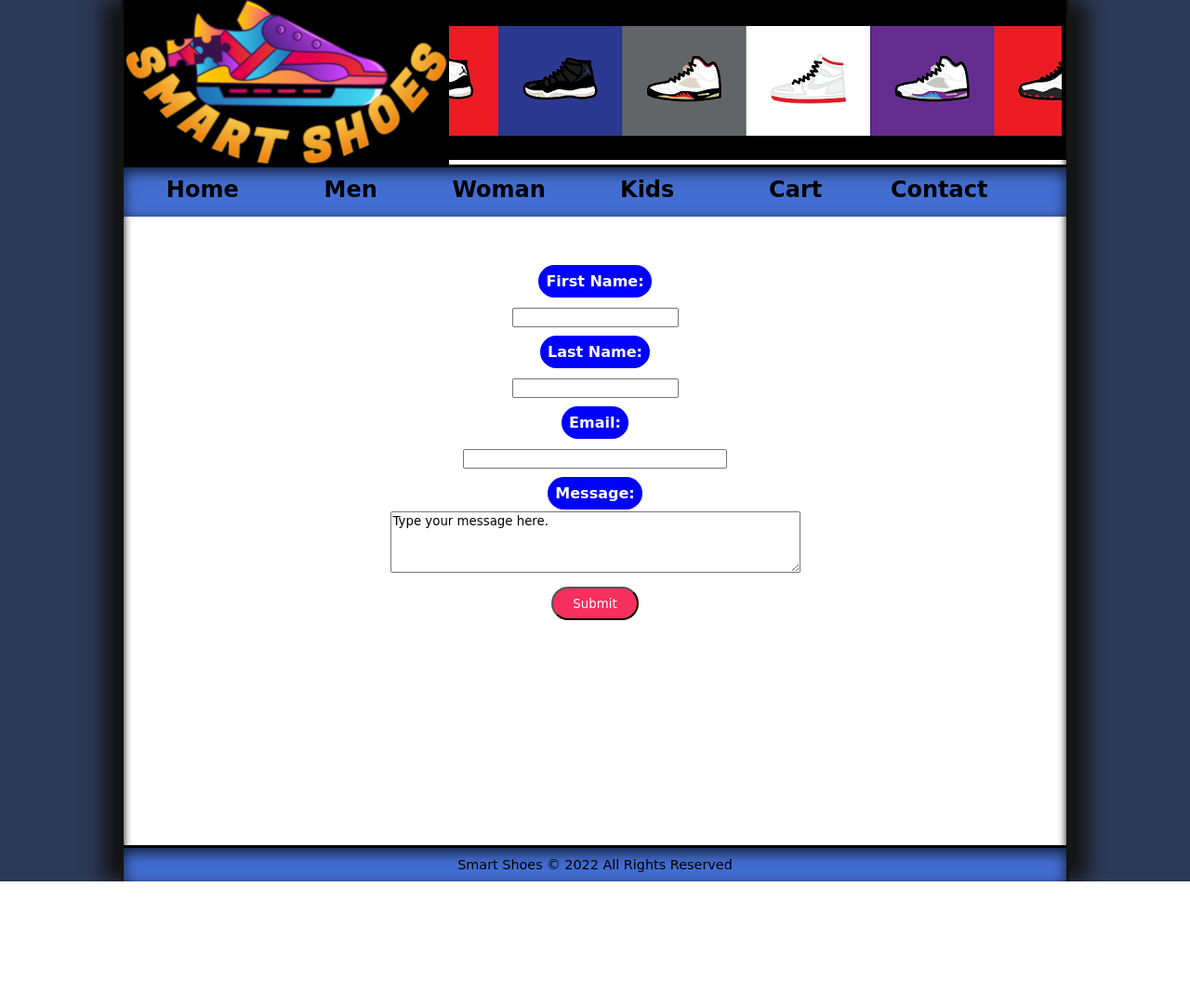
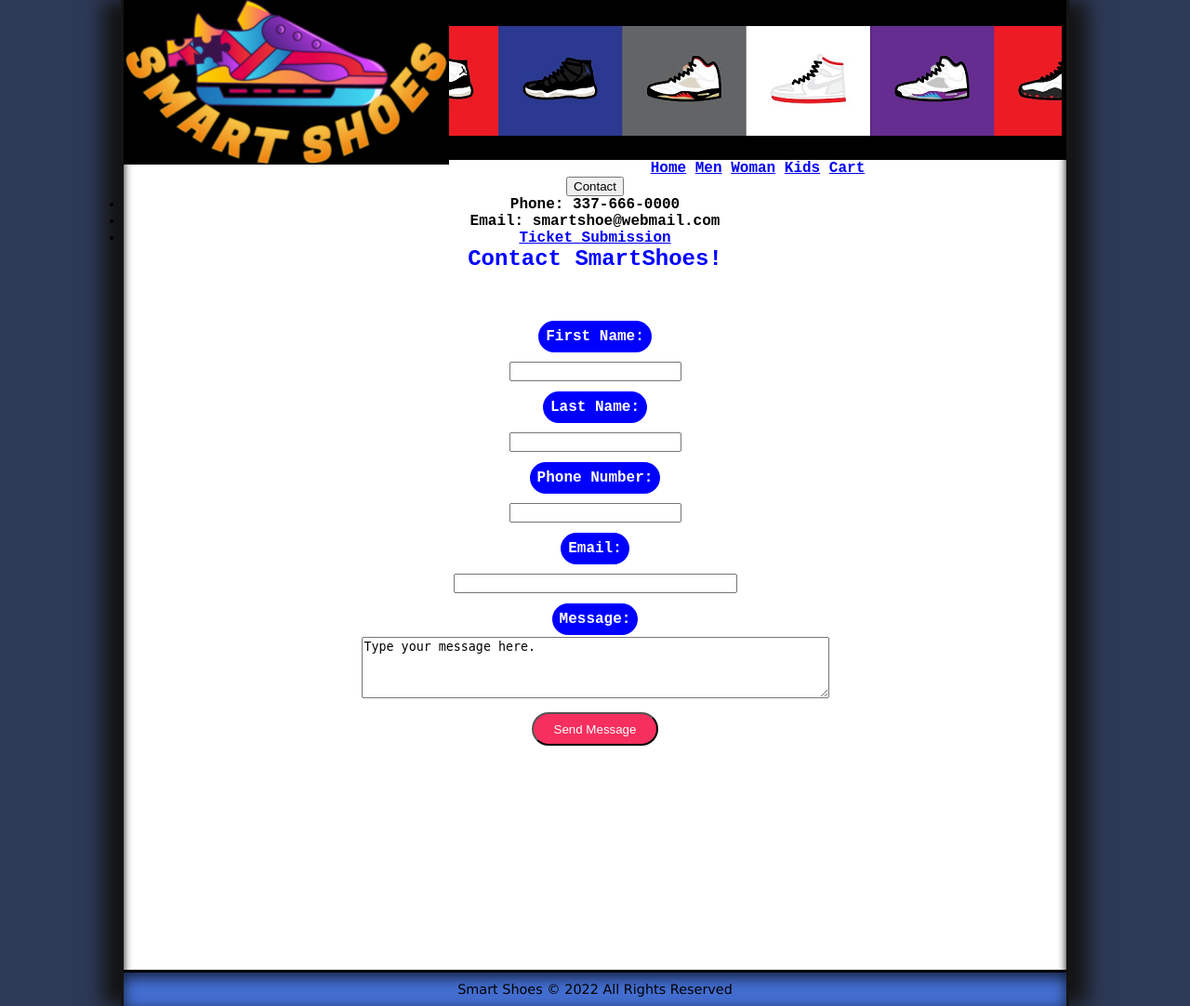
Before and after one commit to LoFonWorks/Smart-Shoes, a PHP site: page /contactPage.html in a window 1280 px wide. Shown: the whole page at 93% size. Before the commit the page ends 948 px from the top, so only its background shows below. Run offline with PHP 8.4, Linux system fonts and the light colour scheme.

Commit message:
Add files via upload

```diff
--- a/contactPage.css
+++ b/contactPage.css
@@ -6,10 +6,6 @@
 */
 
 /*Initial Settings*/
-* {
-    font-family: Champagne, cursive;
-}
-
 article, aside, figcaption, figure,
 footer, header, main, nav, section {
    display: block;
@@ -38,6 +34,7 @@
 
 body {
     background-color: rgb(255, 255, 255);
+    font-family: Verdana, Geneva, Arial, sans-serif;
     box-shadow: rgb(20, 20, 20) 20px 0px 20px,  rgb(20, 20, 20) -20px 0px 20px,
                 inset rgb(10, 10, 10) 0px 0px 10px;
     border-left: 3px solid rgb(20, 20, 20);
@@ -50,10 +47,17 @@
 }
 
 #inputBox {
-    height: 625px;
+    height: 700px;
     line-height: 38px;
     margin-top: 5%;
 }
+
+
+/*
+header {
+    border-bottom: 1px solid rgb(0, 0, 0);
+}
+*/
 
 #logoimg
 {
@@ -72,7 +76,7 @@
     color: rgba(0, 0, 0, 0);
 }
 
-.navbar{
+header nav ul {
     background-color: rgb(67,110,209);
     list-style-type: none;
     margin: 0;
@@ -81,84 +85,33 @@
     box-shadow: inset 0 5px 15px 0px rgba(0, 0, 0, 0.75);
     text-align: center;
     width: 100%;
-    overflow: hidden;
-    font-size: 1.5em;
+    overflow: auto;
+
 }
-.navbar a{
+header nav ul li {
+    font-size: 1.2em;
+    line-height: 2.3em;
+    display: inline;
+    height: 2.3em;
+    padding: 0px 15px 0px 15px;
+}
+header nav ul li a {
     font-weight: bold;
     color: black;
-    width: 100%;
     text-decoration: none;
-    float: left;
     padding: 5px;
-    width: 14.89%;
+    width: 12.5%;
     text-align: center;
+
 }
-.subnav{
-    font-weight: bold;
-    color: black;
-    width: 100%;
-    text-decoration: none;
-    float: left;
-    padding: 5px;
-    width: 14.89%;
-    text-align: center;
-    margin-top: -5px;
-}
-.subbut{
-    font-weight: bold;
-    color: black;
-    width: 100%;
-    text-decoration: none;
-    float: none;
-    padding: 5px;
-    width: 100%;
-    text-align: center;
-    background-color: transparent;
-    border:none;
-    font-size: 1em;
-}
-
-.navbar #a1:hover, .subnav:hover .subbut{
+header nav ul li a:hover {
     background-color: #f62f5e;
     color:#fff;
     text-decoration: none;
     border-radius: 30px;
-    padding: .20em 0.2em;
 }
-
-.content {
-   display: none;
-   position:absolute;
-   background-color: blue;
-   width: 20%;
-   text-align:left;
-   cursor: pointer;
-   border-radius: 30px;
-}
-
-.content #p1{
-    color: white;
-    text-decoration: none;
-    margin-left: 40px;
-}
-.content #p1 a{
-    color: white;
-    text-decoration: none;
-    margin-top: -5px;
-}
-.content #p1:hover{
-    background-color: #f62f5e;
-    color:black;
-    border-radius: 10px;
-    width: 85%;
-}
-.subnav:hover .content{
-    display:block;
-    white-space: nowrap;
-    font-size: 0.7em
-}
-.subnav:hover{
+header nav ul li a:active {
+    background-color: rgb(168, 207, 95);
     text-decoration: none;
 }
 
--- a/contactPage.html
+++ b/contactPage.html
@@ -20,10 +20,11 @@
 });
         </script>
         <style>div {text-align: center;} div {font-weight:bold;} div {font-family: 'Courier New', Courier, monospace;}</style>
+        <style> h1 {text-align: center;} h1 {font-weight: bold;} h1 {font-family: 'Courier New', Courier, monospace;} h1 {font-size: x-large;}</style>
     </head>
     <body>
         <header>
-            <a href="home.php"><img src="shoe.png" alt="Smart Shoes" id="logoimg"/></a>
+            <a href="home.html"><img src="shoe.png" alt="Smart Shoes" id="logoimg"/></a>
             <h6>
             ..
             </h6>
@@ -45,8 +46,10 @@
                 </div>
             </div>
         </header>
+        <h1 style="color: blue;">Contact SmartShoes!</h1>
 
         <div id="inputBox">
+
             <form>
                 <label style ="border-radius: 20px;
                 padding: .5em .5em;
@@ -54,18 +57,28 @@
                 background-color: blue;
                 color: #fff;" for="fname">First Name:</label><br>
                 <input type="text" id="fname" name="fname"><br>
+
                 <label style="border-radius: 20px;
                 padding: .5em .5em;
                 align-self: center;
                 background-color: blue;
                 color: #fff;" for="lname">Last Name:</label><br>
                 <input type="text" id="lname" name="lname"><br>
+
+                <label style="border-radius: 20px;
+                padding: .5em .5em;
+                align-self: center;
+                background-color: blue;
+                color: #fff;" for="pnumber">Phone Number:</label><br>
+                <input type="text" id="pnumber" name="pnumber"><br>
+
                 <label style="border-radius: 20px;
                 padding: .5em .5em;
                 align-self: center;
                 background-color: blue;
                 color: #fff;" for="email">Email:</label><br>
                 <input type="text" id="email" name="email" size="35"><br>
+
                 <label style="border-radius: 20px;
                 padding: .5em .5em;
                 align-self: center;
@@ -73,7 +86,7 @@
                 color: #fff;" for="mess">Message:</label><br>
                 <textarea id="mess" name="mess" rows="4" cols="60">Type your message here.</textarea>
                 <br/>
-                <input type="submit" value="Submit"/>
+                <input type="submit" value="Send Message"/>
             </form>
         </div>
 
```
